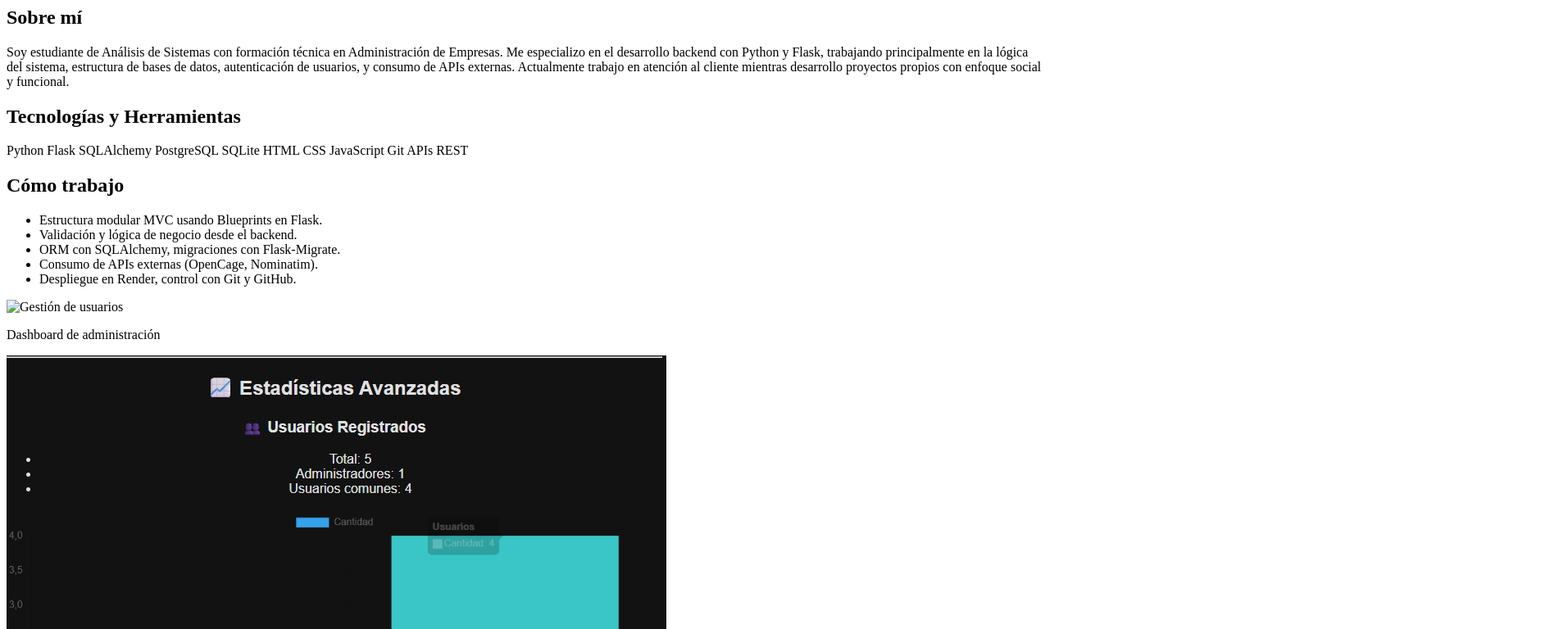
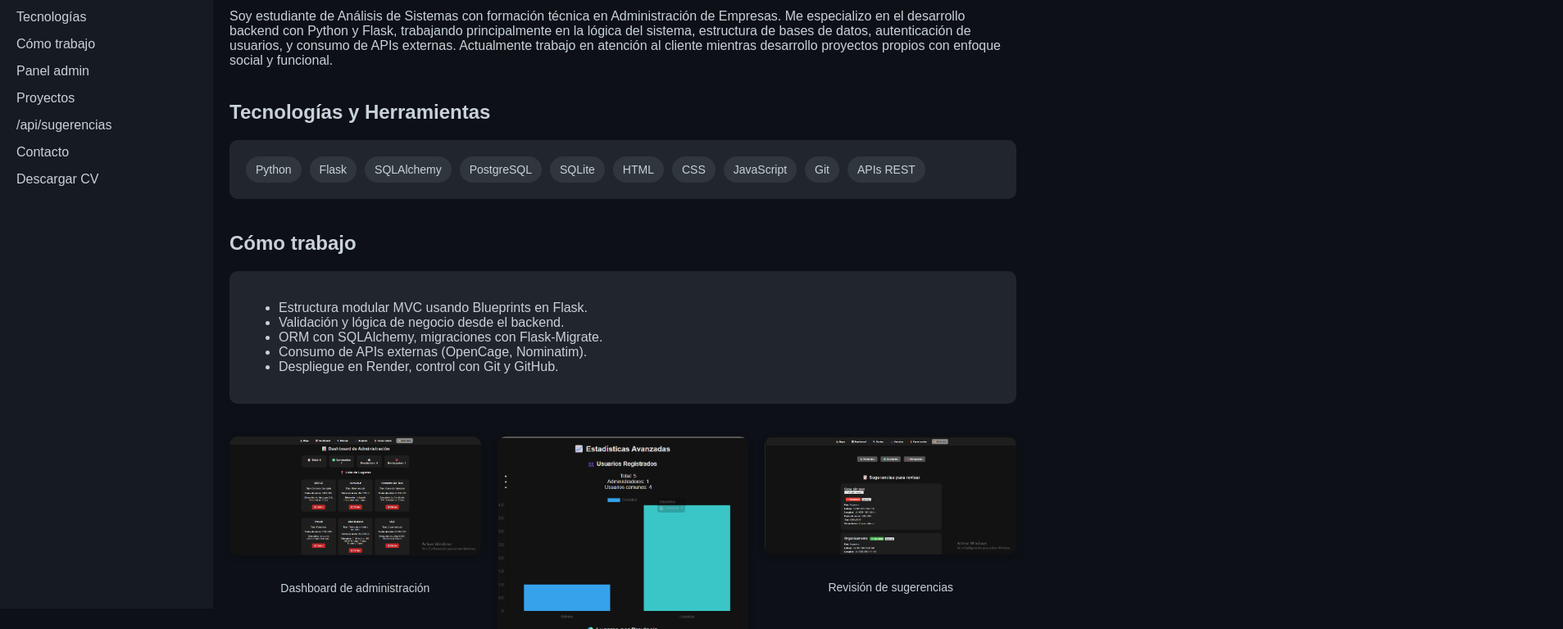
Before and after one commit to TobyG23/portfolio-tobias, a plain HTML site: page index.html in a window 1280 px wide. Shown: the part 97-865 px from the top of the page at 82% size, 1907 px wide, since content can reach past the window. Drawn offline with Linux system fonts and the light colour scheme; the site is published under a folder, as on GitHub Pages, so addresses that start at the root find nothing.

Commit message:
Se corrigen vinculos.

```diff
--- a/index.html
+++ b/index.html
@@ -4,7 +4,7 @@
     <meta charset="UTF-8">
     <meta name="viewport" content="width=device-width, initial-scale=1.0">
     <title>Portfolio | Tobías García</title>
-    <link rel="stylesheet" href="/static/css/styles.css">
+    <link rel="stylesheet" href="static/css/styles.css">
 </head>
 <body>
 
@@ -59,7 +59,7 @@
 
         <div class="admin-images">
             <div class="img-block">
-                <img src="/src/PANEL ADMIN.png" alt="Gestión de usuarios">
+                <img src="src/PANEL ADMIN.png" alt="Gestión de usuarios">
                 <p>Dashboard de administración</p>
             </div>
             <div class="img-block">
```
